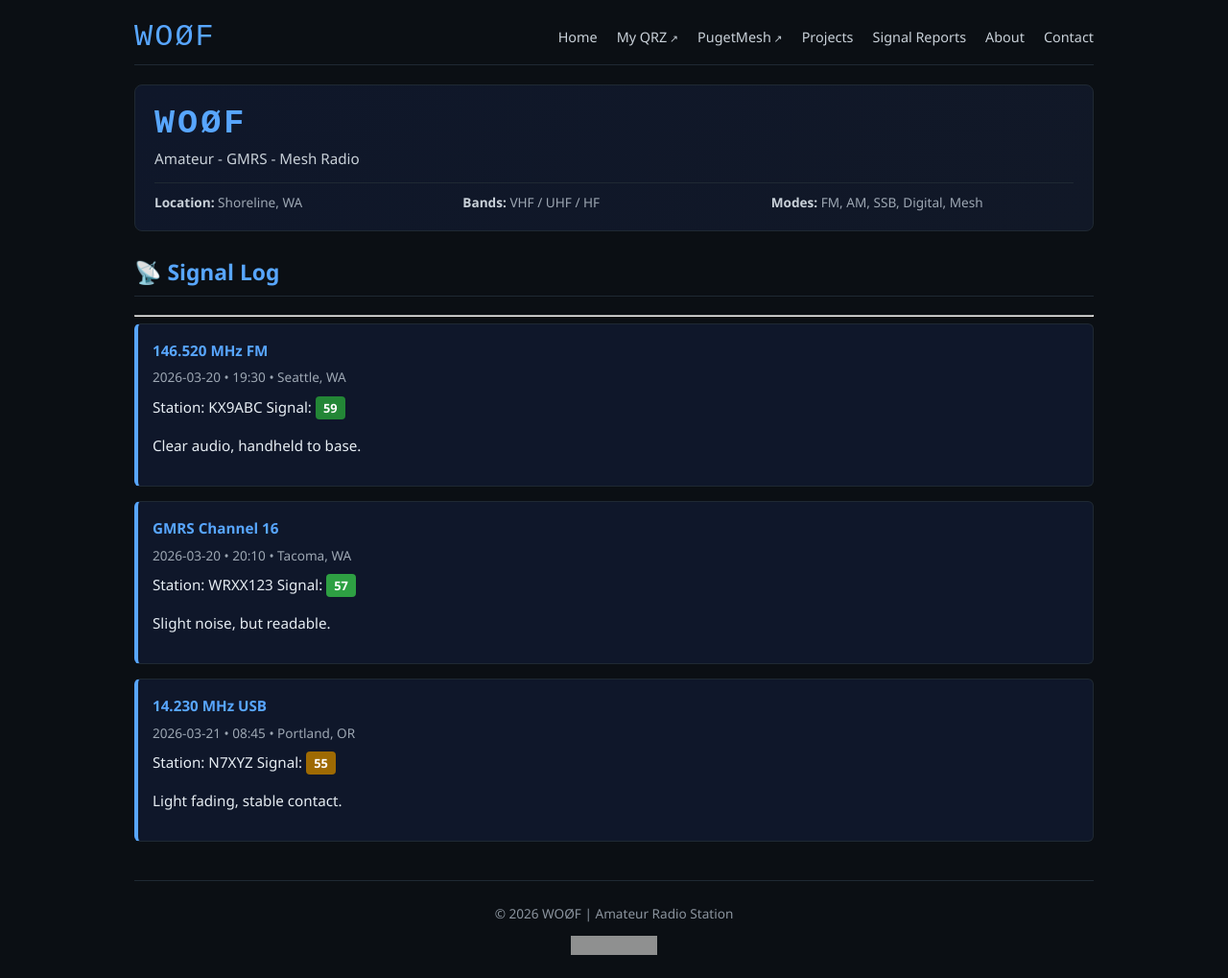
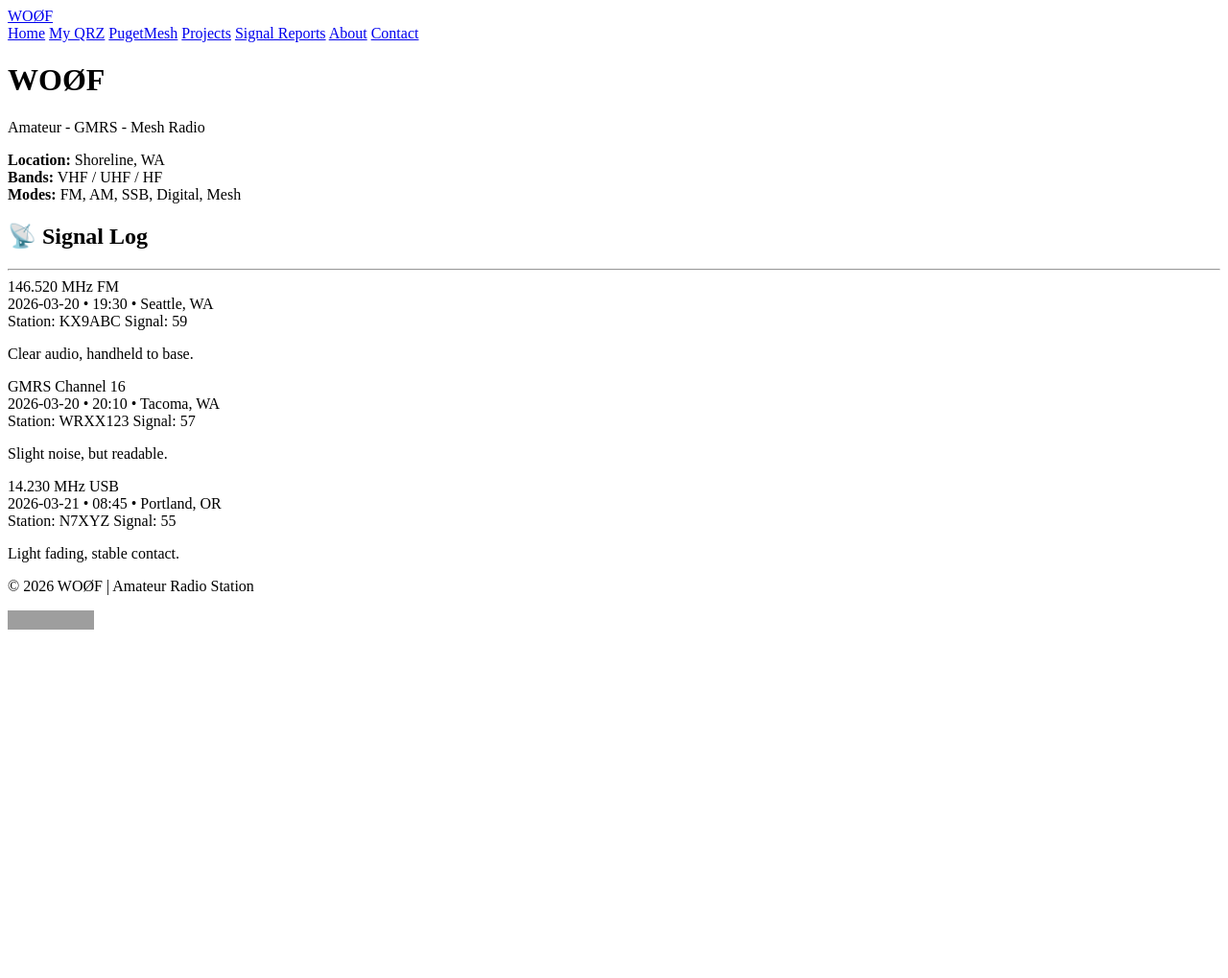
Before and after one commit to Lymitliss/Lymitliss.github.io, a Jekyll site: the page built from signal-reports.md, in a window 1280 px wide. Shown: the whole page at 96% size. Built offline with Jekyll 4.4.1, drawn with Linux system fonts in a browser that asks for light colours; after the commit the page ends 900 px from its top, so only the background shows below that; grey boxes are pictures that could not be loaded.

Commit message:
Update style.css

```diff
--- a/assets/style.css
+++ b/assets/style.css
@@ -1,283 +1,44 @@
-/* GLOBAL */
-body {
-  margin: 0;
-  font-family: "Segoe UI", Arial, sans-serif;
-  background: #0b0f14;
-  color: #e6edf3;
-  font-size: 15px;
-}
-
-.container {
-  max-width: 1000px;
-  margin: auto;
-  padding: 20px;
-}
-
-/* NAVBAR */
-.navbar {
-  display: flex;
-  justify-content: space-between;
-  align-items: center;
-  flex-wrap: wrap;
-  border-bottom: 1px solid #1f2933;
-  padding-bottom: 10px;
-  margin-bottom: 20px;
-}
-
-.logo {
-  font-family: "JetBrains Mono", monospace;
-  font-size: 2rem;
-  color: #58a6ff;
-  letter-spacing: 2px;
-  text-decoration: none;
-}
-
-.nav-links {
-  display: flex;
-  flex-wrap: wrap;
-}
-
-.nav-links a {
-  margin-left: 20px;
-  text-decoration: none;
-  color: #c9d1d9;
-  font-weight: 500;
-  font-size: 0.9rem;
-}
-
-.nav-links a:hover {
-  color: #58a6ff;
-}
-
-.nav-links a[target="_blank"]::after {
-  content: " ↗";
-  font-size: 0.75em;
-}
-
-/* HERO */
-.hero {
-  background: linear-gradient(135deg, #0f172a, #111827);
-  padding: 20px;
-  border: 1px solid #1f2933;
-  border-radius: 8px;
-  margin-bottom: 25px;
-}
-
-.hero-title {
-  margin: 0;
-  font-family: "JetBrains Mono", monospace;
-  font-size: 2.2rem;
-  color: #58a6ff;
-  letter-spacing: 3px;
-}
-
-.hero-subtitle {
-  margin-top: 6px;
-  font-size: 0.95rem;
-  color: #c9d1d9;
-}
-
-.station-info {
+.band-status-list {
   margin-top: 12px;
-  padding-top: 10px;
-  border-top: 1px solid #1f2933;
-  display: grid;
-  grid-template-columns: repeat(auto-fit, minmax(180px, 1fr));
-  gap: 6px;
-  font-size: 0.85rem;
-  color: #9da7b3;
-}
-
-.station-info strong {
-  color: #c9d1d9;
-}
-
-/* CONTENT */
-main {
-  line-height: 1.6;
-  font-size: 0.95rem;
-}
-
-h2 {
-  color: #58a6ff;
-  border-bottom: 1px solid #1f2933;
-  padding-bottom: 5px;
-  margin-top: 25px;
-}
-
-h3 {
-  color: #c9d1d9;
-  margin-top: 0;
-}
-
-/* PROPAGATION */
-.propagation {
-  margin-bottom: 25px;
-}
-
-.propagation-widget {
-  margin-top: 10px;
-  text-align: center;
-}
-
-.propagation-widget img {
-  max-width: 100%;
-  height: auto;
-  border: 1px solid #1f2933;
-  border-radius: 6px;
-  background: #111827;
-}
-
-.prop-grid {
-  display: grid;
-  grid-template-columns: repeat(auto-fit, minmax(260px, 1fr));
-  gap: 15px;
-  margin-top: 15px;
-}
-
-.prop-card {
-  background: #0f172a;
-  border: 1px solid #1f2933;
-  border-left: 4px solid #58a6ff;
-  border-radius: 6px;
-  padding: 15px;
-}
-
-.prop-note {
-  margin-top: 0;
-  color: #9da7b3;
-  font-size: 0.9rem;
-}
-
-.prop-card ul {
-  margin: 10px 0 0 18px;
-  padding: 0;
-}
-
-.prop-card li {
-  margin-bottom: 8px;
-}
-
-.band-list {
   display: grid;
   gap: 8px;
 }
 
-.band-list div {
+.band-status-row {
   display: flex;
   justify-content: space-between;
-  gap: 10px;
+  align-items: center;
+  gap: 12px;
   padding: 8px 10px;
   background: #111827;
   border: 1px solid #1f2933;
   border-radius: 4px;
 }
 
-.band-list span {
-  color: #9da7b3;
-  text-align: right;
-  font-size: 0.88rem;
+.band-name {
+  font-weight: 600;
+  color: #c9d1d9;
 }
 
-/* TABLES */
-table {
-  width: 100%;
-  border-collapse: collapse;
-  margin-top: 20px;
+.band-badge {
+  padding: 3px 10px;
+  border-radius: 999px;
+  font-size: 0.8rem;
+  font-weight: 700;
+  text-transform: uppercase;
 }
 
-th, td {
-  border: 1px solid #1f2933;
-  padding: 10px;
-  text-align: left;
+.band-good {
+  background: #238636;
+  color: #fff;
 }
 
-th {
-  background: #111827;
-  color: #58a6ff;
+.band-fair {
+  background: #9e6a03;
+  color: #fff;
 }
 
-tr:nth-child(even) {
-  background: #0f172a;
+.band-poor {
+  background: #da3633;
+  color: #fff;
 }
-
-/* SIGNAL LOG */
-.log-entry {
-  border: 1px solid #1f2933;
-  border-left: 4px solid #58a6ff;
-  background: #0f172a;
-  padding: 15px;
-  margin-bottom: 15px;
-  border-radius: 6px;
-  transition: border-color 0.2s ease;
-}
-
-.log-entry:hover {
-  border-left-color: #79c0ff;
-}
-
-.log-header {
-  font-weight: bold;
-  color: #58a6ff;
-  margin-bottom: 5px;
-}
-
-.log-meta {
-  font-size: 0.85rem;
-  color: #9da7b3;
-  margin-bottom: 8px;
-}
-
-.signal {
-  font-weight: bold;
-  padding: 3px 8px;
-  border-radius: 4px;
-  font-size: 0.8rem;
-}
-
-.s59 { background: #238636; color: #fff; }
-.s57 { background: #2ea043; color: #fff; }
-.s55 { background: #9e6a03; color: #fff; }
-.s41 { background: #da3633; color: #fff; }
-
-/* FOOTER */
-footer {
-  margin-top: 40px;
-  padding-top: 10px;
-  border-top: 1px solid #1f2933;
-  font-size: 0.85rem;
-  color: #8b949e;
-  text-align: center;
-}
-
-.counter {
-  margin-top: 10px;
-  text-align: center;
-  opacity: 0.9;
-}
-
-/* MOBILE */
-@media (max-width: 700px) {
-  .logo {
-    font-size: 1.7rem;
-  }
-
-  .hero-title {
-    font-size: 1.8rem;
-  }
-
-  .nav-links a {
-    margin-left: 0;
-    margin-right: 14px;
-    margin-top: 8px;
-  }
-
-  .band-list div {
-    flex-direction: column;
-    align-items: flex-start;
-  }
-
-  .band-list span {
-    text-align: left;
-  }
-}
```
